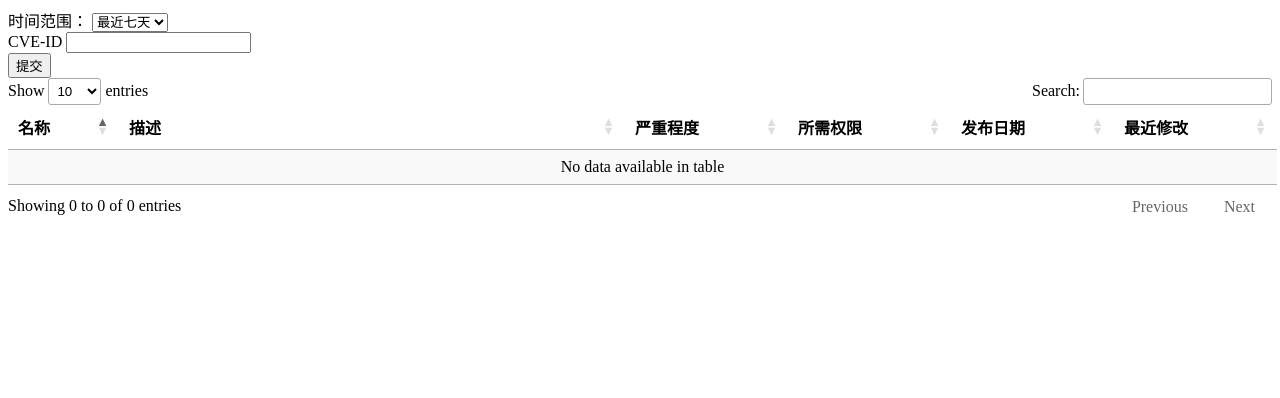
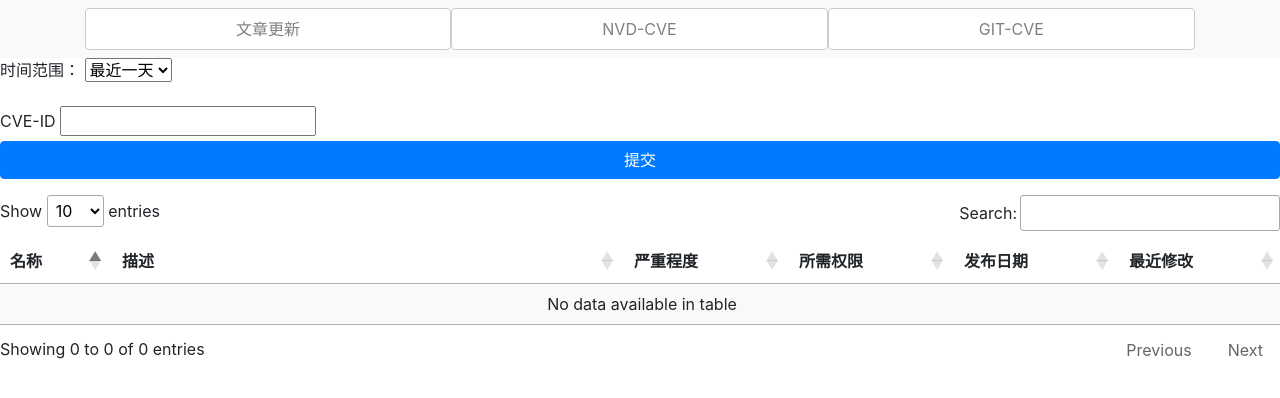
Before and after one commit to wk570/ListenningCve, a Flask app: page /nvdcve/ in a window 1280 px wide. Shown: the top 398 px of the page. Run offline with Flask 3, Linux system fonts and the light colour scheme; some libraries are stand-ins or nearby versions.

Commit message:
修改了前端

```diff
--- /dev/null
+++ b/templates/base.html
@@ -0,0 +1,53 @@
+<!DOCTYPE html>
+<html lang="en">
+<head>
+  <meta charset="UTF-8">
+
+  <link rel="stylesheet" href="https://cdn.jsdelivr.net/npm/bootstrap@4.6.2/dist/css/bootstrap.min.css" >
+  <script src="https://cdn.jsdelivr.net/npm/jquery@3.5.1/dist/jquery.slim.min.js" ></script>
+  <script src="https://cdn.jsdelivr.net/npm/bootstrap@4.6.2/dist/js/bootstrap.bundle.min.js" ></script>
+  {% block head %}{% endblock %}
+  <title>{% block title %}{% endblock %}</title>
+  <style>
+    .navbar-nav {
+      display: flex;
+      justify-content: space-between;
+      width: 100%;
+    }
+
+    .nav-link {
+      color: black;
+      background-color: white;
+      border: 1px solid #ccc;
+    }
+
+    .nav-link:hover {
+      background-color: #f5f5f5;
+    }
+  </style>
+</head>
+<body>
+<nav class="navbar navbar-expand-lg navbar-light bg-light">
+  <div class="container">
+    <ul class="navbar-nav nav-fill">
+      <li class="nav-item">
+        <a class="nav-link btn btn-primary" href="{{url_for('article.article')}}">文章更新</a>
+      </li>
+      <li class="nav-item">
+        <a class="nav-link btn btn-primary" href="{{url_for('nvdcve.test')}}">NVD-CVE</a>
+      </li>
+      <li class="nav-item">
+        <a class="nav-link btn btn-primary" href="{{url_for('gitcve.index')}}">GIT-CVE</a>
+      </li>
+    </ul>
+  </div>
+</nav>
+
+
+  <div class="main">
+        {% block main %}{% endblock %}
+
+    </div>
+{% block extra %}{% endblock %}
+</body>
+</html>
--- a/templates/cve.html
+++ b/templates/cve.html
@@ -1,26 +1,25 @@
-<!DOCTYPE html>
-<html lang="en">
-<head>
-    <meta charset="UTF-8">
-    <!-- 引入 jQuery -->
-    <script src="https://code.jquery.com/jquery-3.5.1.min.js"></script>
+{% extends 'base.html' %}
+
+{% block head %}
+<link rel="stylesheet" href="{{ url_for('static', filename='css/git.css') }}">
     <!-- 引入 DataTables JS -->
     <script type="text/javascript" charset="utf8" src="https://cdn.datatables.net/1.10.21/js/jquery.dataTables.js"></script>
     <!-- 引入 DataTables CSS -->
     <link rel="stylesheet" type="text/css" href="https://cdn.datatables.net/1.10.21/css/jquery.dataTables.css">
-    <title>Title</title>
+{% endblock %}
 
-</head>
-<body>
+{% block title %}NVD-CVE{% endblock %}
+
+{% block main %}
         <div class="form-container">
             <div class="form-group">
                 <label for="select_time">时间范围：</label>
                 <select id="select_time">
-                    <option value="7">最近七天</option>
-                    <option value="custom">自定义</option>
                     <option value="1">最近一天</option>
                     <option value="3">最近三天</option>
+                    <option value="7">最近七天</option>
                     <option value="30">一个月</option>
+                    <option value="custom">自定义</option>
                 </select>
             </div>
             <div class="form-group custom-time" style="display: none;">
@@ -53,8 +52,9 @@
             <tbody></tbody>
         </table>
 
+{% endblock %}
 
+{% block extra %}
         <script src="{{url_for('static', filename='js/cve.js')}}"></script> <!-- 这里根据实际情况保持引入位置 -->
 
-</body>
-</html>
+{% endblock %}
```
Also changed, not shown: templates/article.html (+10 -31 lines), templates/detail.html (+14 -12 lines), templates/gitcve.html (+14 -11 lines), readme.md, static/css/cve.css (deleted).
